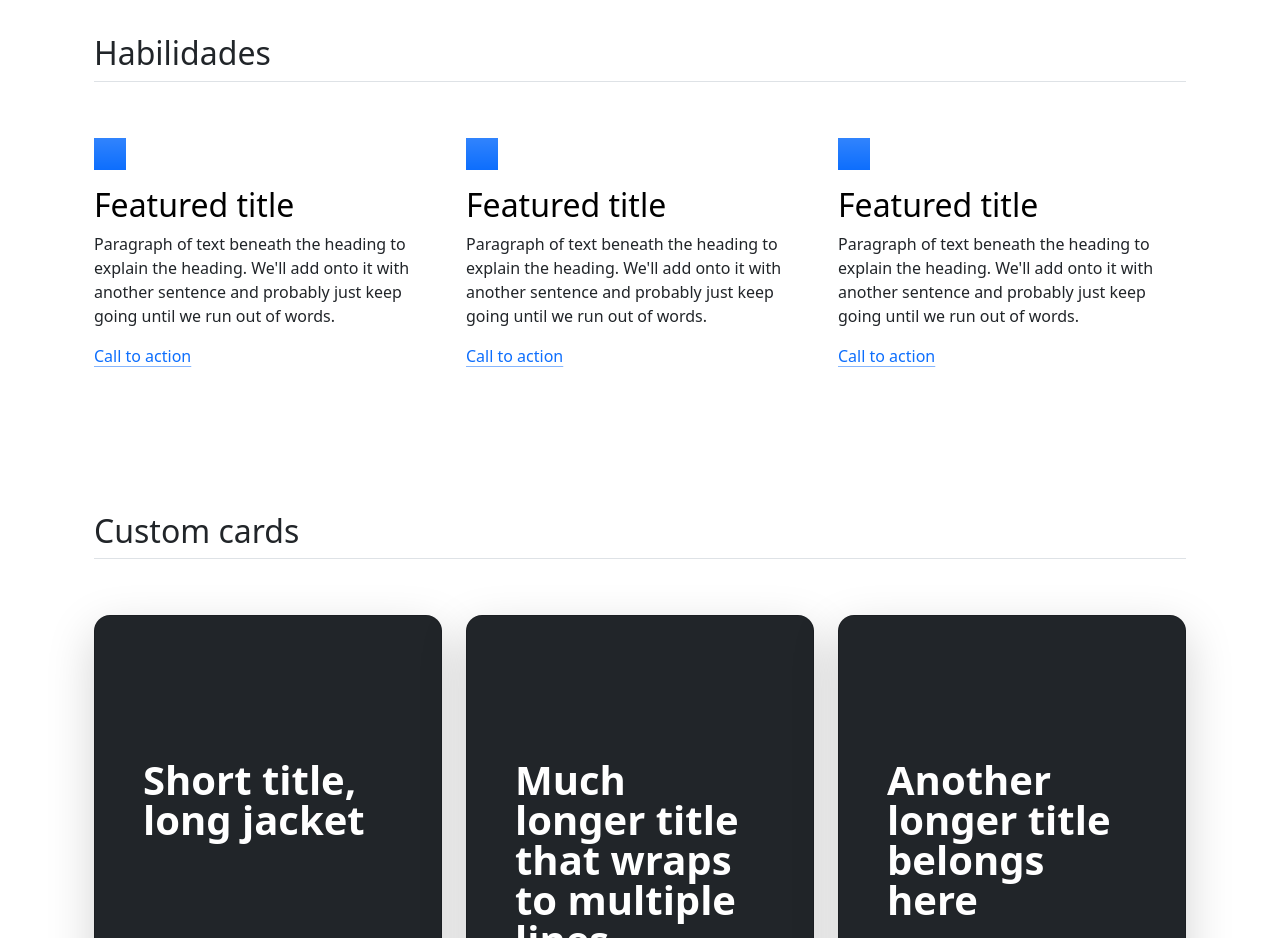
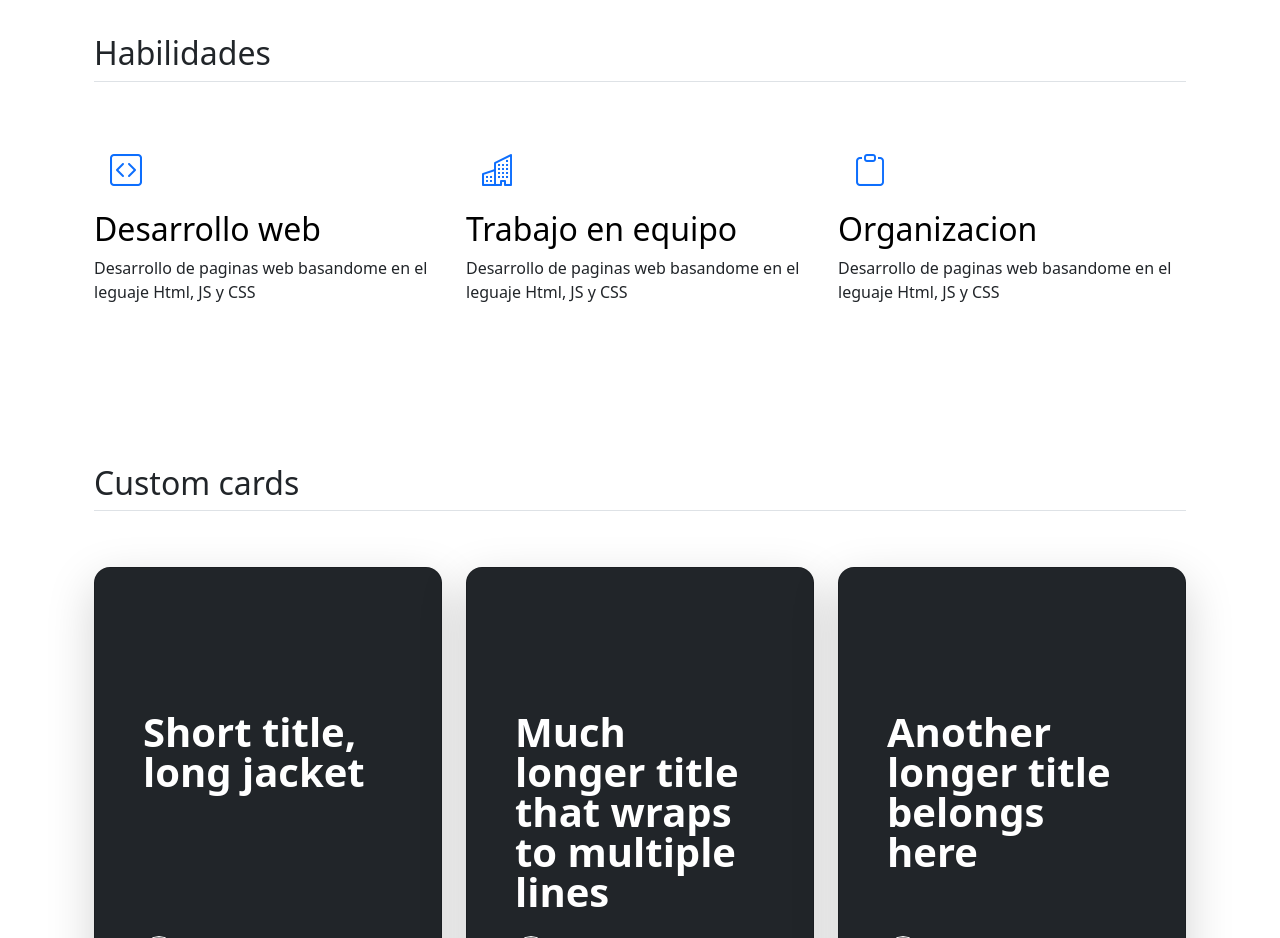
Before and after one commit to Lauarrona/Portafolio-b7-g1, a plain HTML site: page index.html in a window 1280 px wide. Shown: the part 840-1778 px from the top of the page. Drawn offline with nearby package versions, Linux system fonts and the light colour scheme; grey boxes are pictures that could not be loaded.

Commit message:
version 1.5

```diff
--- a/index.html
+++ b/index.html
@@ -9,7 +9,7 @@
 
     <link href="https://cdn.jsdelivr.net/npm/bootstrap@5.3.3/dist/css/bootstrap.min.css" rel="stylesheet"
         integrity="sha384-QWTKZyjpPEjISv5WaRU9OFeRpok6YctnYmDr5pNlyT2bRjXh0JMhjY6hW+ALEwIH" crossorigin="anonymous">
-
+    <link rel="stylesheet" href="https://cdn.jsdelivr.net/npm/bootstrap-icons@1.11.3/font/bootstrap-icons.min.css">
     <link rel="stylesheet" href="style.css">
 </head>
 
@@ -71,59 +71,42 @@
 
         <section id="habilidades" class="container px-4 py-5">
             <h2 class="pb-2 border-bottom">Habilidades</h2>
+            <!-- titulo de mi seccion -->
             <div class="row g-4 py-5 row-cols-1 row-cols-lg-3">
+                <!-- contenedor de mis cartas -->
                 <div class="feature col">
                     <div
-                        class="feature-icon d-inline-flex align-items-center justify-content-center text-bg-primary bg-gradient fs-2 mb-3">
-                        <svg class="bi" width="1em" height="1em">
-                            <use xlink:href="#collection"></use>
+                        class=" d-inline-flex align-items-center justify-content-center text-primary bg-gradient  fs-2 py-2 px-3 rounded">
+                        <i class="bi bi-code-square"></i>
                         </svg>
                     </div>
-                    <h3 class="fs-2 text-body-emphasis">Featured title</h3>
-                    <p>Paragraph of text beneath the heading to explain the heading. We'll add onto it with another
-                        sentence and probably just keep going until we run out of words.</p>
-                    <a href="#" class="icon-link">
-                        Call to action
-                        <svg class="bi">
-                            <use xlink:href="#chevron-right"></use>
-                        </svg>
+                    <h3 class="fs-2 text-body-emphasis my-2">Desarrollo web</h3>
+                    <!-- titulo de los cuadros -->
+                    <p>Desarrollo de paginas web basandome en el leguaje Html, JS y CSS</p>
                     </a>
                 </div>
                 <div class="feature col">
                     <div
-                        class="feature-icon d-inline-flex align-items-center justify-content-center text-bg-primary bg-gradient fs-2 mb-3">
-                        <svg class="bi" width="1em" height="1em">
-                            <use xlink:href="#people-circle"></use>
+                        class=" d-inline-flex align-items-center justify-content-center text-primary bg-gradient  fs-2 py-2 px-3 rounded">
+                        <i class="bi bi-buildings"></i>
                         </svg>
                     </div>
-                    <h3 class="fs-2 text-body-emphasis">Featured title</h3>
-                    <p>Paragraph of text beneath the heading to explain the heading. We'll add onto it with another
-                        sentence and probably just keep going until we run out of words.</p>
-                    <a href="#" class="icon-link">
-                        Call to action
-                        <svg class="bi">
-                            <use xlink:href="#chevron-right"></use>
-                        </svg>
+                    <h3 class="fs-2 text-body-emphasis my-2">Trabajo en equipo</h3>
+                    <!-- titulo de los cuadros -->
+                    <p>Desarrollo de paginas web basandome en el leguaje Html, JS y CSS</p>
                     </a>
                 </div>
                 <div class="feature col">
                     <div
-                        class="feature-icon d-inline-flex align-items-center justify-content-center text-bg-primary bg-gradient fs-2 mb-3">
-                        <svg class="bi" width="1em" height="1em">
-                            <use xlink:href="#toggles2"></use>
+                        class=" d-inline-flex align-items-center justify-content-center text-primary bg-gradient  fs-2 py-2 px-3 rounded">
+                        <i class="bi bi-clipboard"></i>
                         </svg>
                     </div>
-                    <h3 class="fs-2 text-body-emphasis">Featured title</h3>
-                    <p>Paragraph of text beneath the heading to explain the heading. We'll add onto it with another
-                        sentence and probably just keep going until we run out of words.</p>
-                    <a href="#" class="icon-link">
-                        Call to action
-                        <svg class="bi">
-                            <use xlink:href="#chevron-right"></use>
-                        </svg>
+                    <h3 class="fs-2 text-body-emphasis my-2">Organizacion</h3>
+                    <!-- titulo de los cuadros -->
+                    <p>Desarrollo de paginas web basandome en el leguaje Html, JS y CSS</p>
                     </a>
                 </div>
-            </div>
         </section>
         <section id="proyecto" class="container px-4 py-5">
             <h2 class="pb-2 border-bottom">Custom cards</h2>
```
